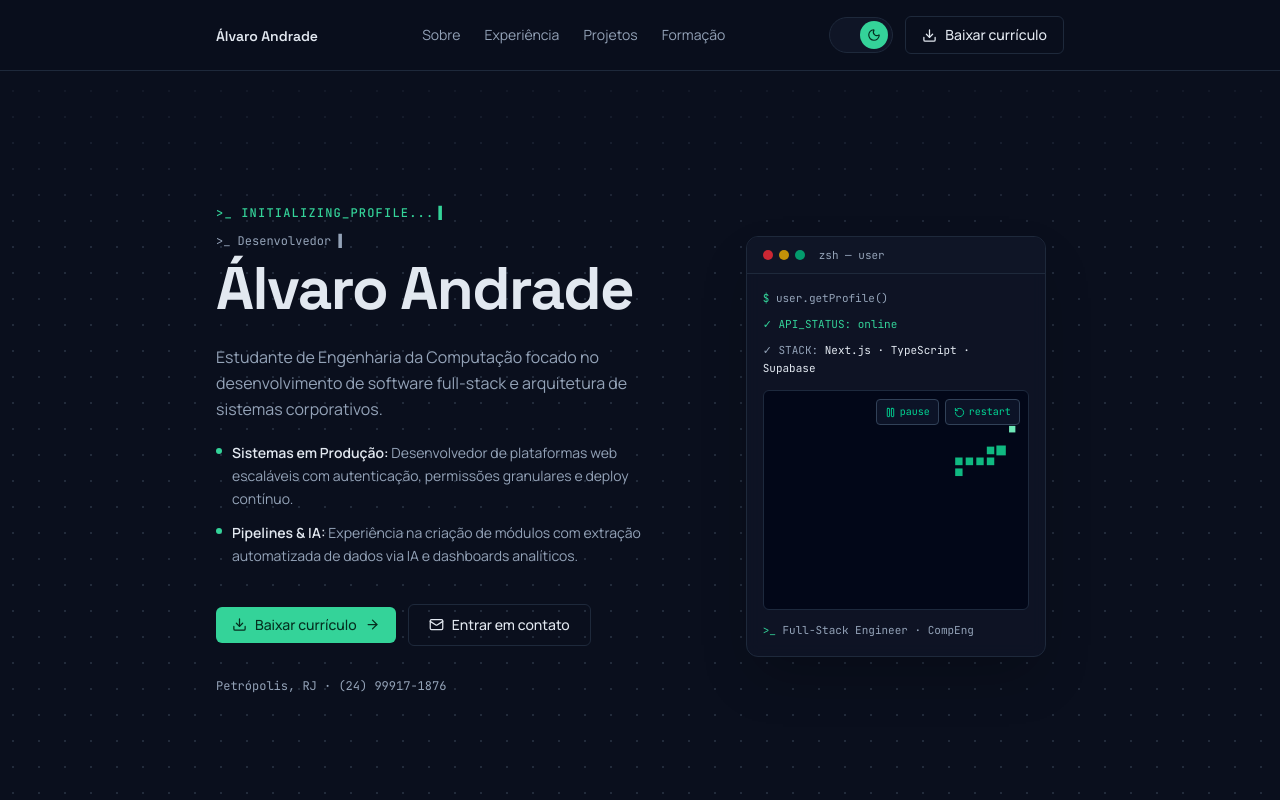
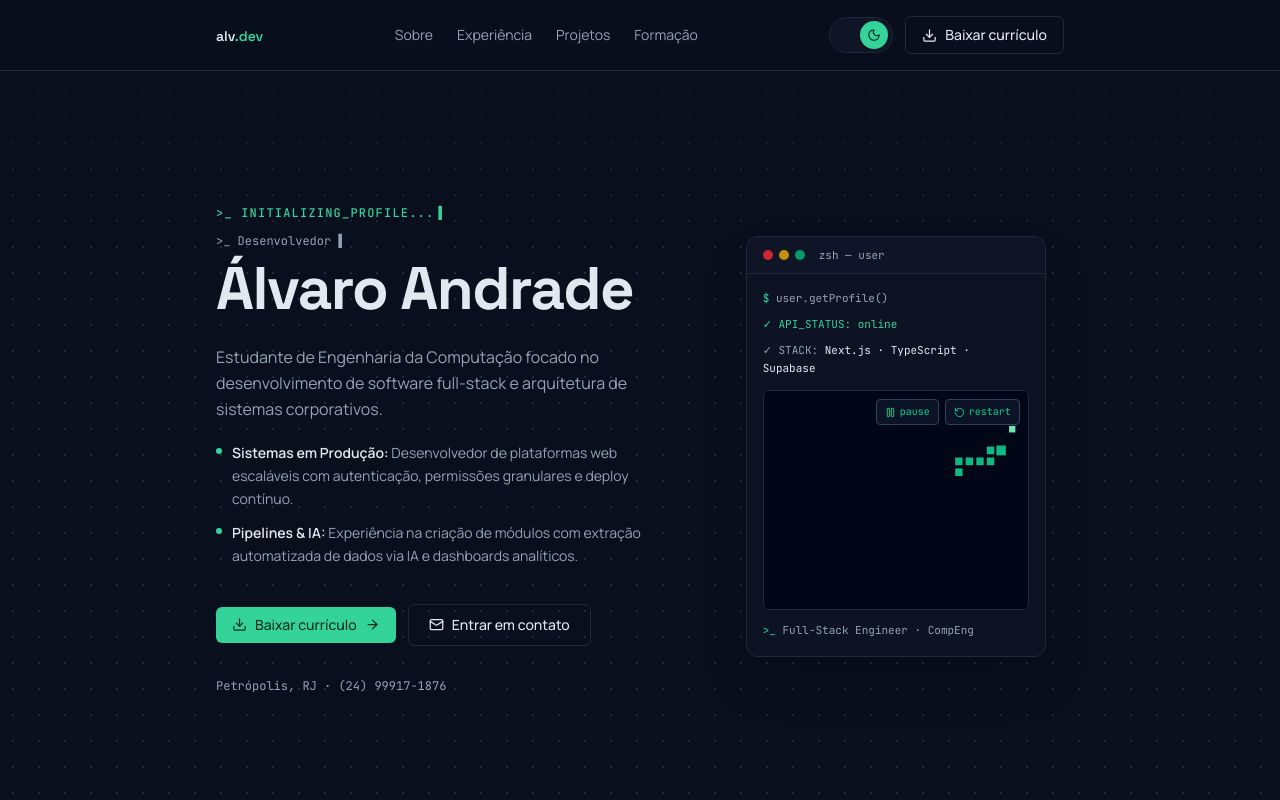
Before and after one commit to andradealvaro/alvandrade.dev, a Next.js app: page / in a window 1280 px wide. Shown: the top 800 px of the page. Built offline with nearby package versions, Linux system fonts and the light colour scheme.

Commit message:
style: header vira "alv.dev" (dev em esmeralda) no lugar do nome completo

```diff
--- a/src/components/header.tsx
+++ b/src/components/header.tsx
@@ -3,7 +3,6 @@
 import { motion } from "framer-motion";
 import { ThemeToggle } from "./theme-toggle";
 import { DownloadPdfButton } from "./download-pdf-button";
-import { personal } from "@/data/resumeData";
 
 const NAV_LINKS = [
   { href: "#sobre", label: "Sobre" },
@@ -22,7 +21,7 @@ export function Header() {
             transition={{ duration: 0.6, ease: "easeInOut" }}
             className="inline-block font-display text-sm font-semibold text-fg"
           >
-            {personal.name}
+            alv<span className="text-accent">.dev</span>
           </motion.span>
         </a>
 
```
